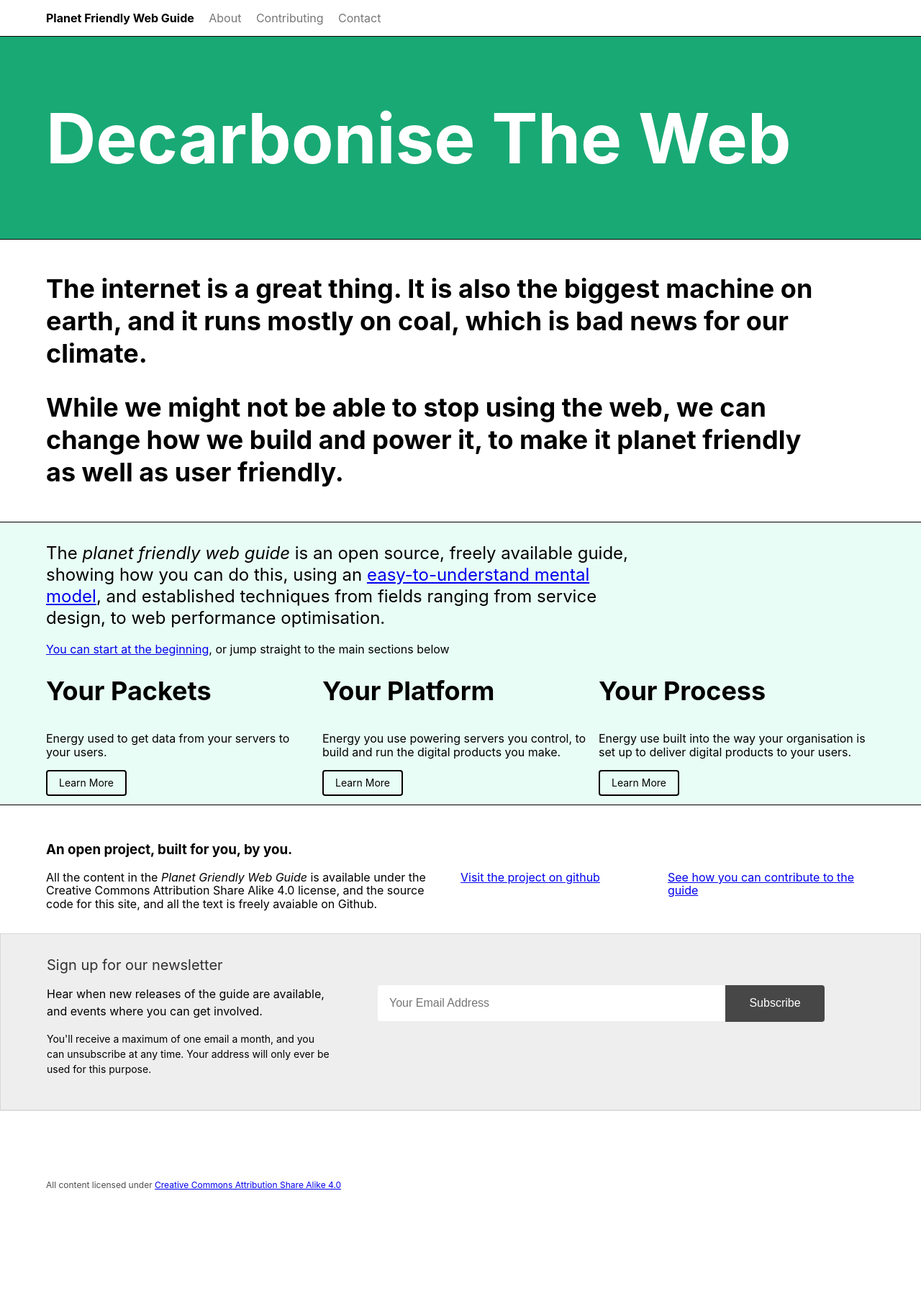
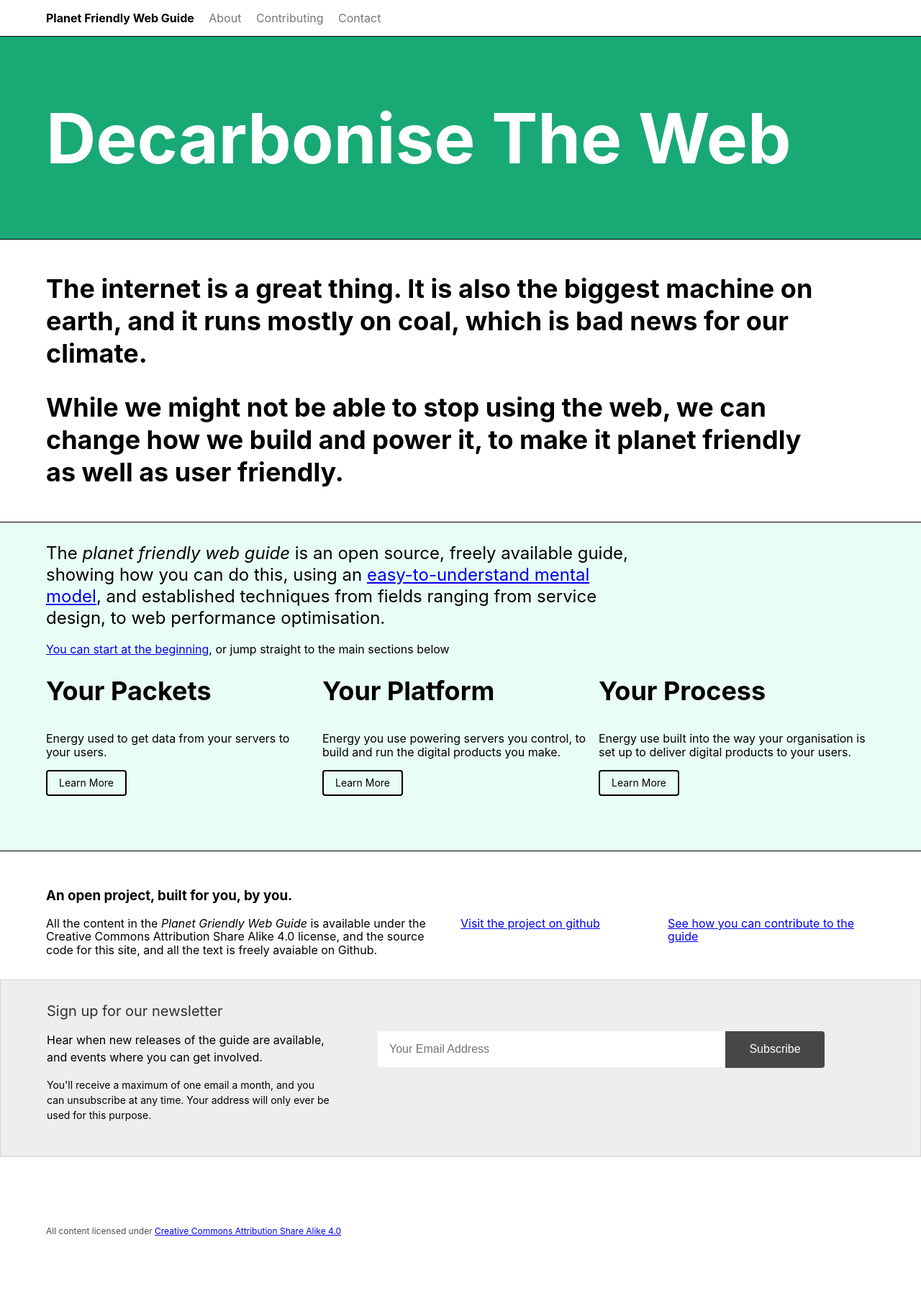
Before and after one commit to productscience/planet-friendly-web, a Jekyll site: the page built from index.html, in a window 1280 px wide. Shown: the whole page at 72% size. Built offline with Jekyll 4.4.1, drawn with Linux system fonts in a browser that asks for light colours; before the commit the page ends 1730 px from its top, so only the background shows below that.

Commit message:
Cosmetic spacing thing

```diff
--- a/_layouts/home.html
+++ b/_layouts/home.html
@@ -31,7 +31,7 @@
 
   <section class="pv1 pl5 pr5 cf bg-washed-green">
 
-    <section class="fl pr2 w-100 w-third-ns ">
+    <section class="fl pr2 w-100 w-third-ns pb5">
       <h3 class="f2 measure mt0">Your Packets</h3>
       <p class="min-h2">Energy used to get data from your servers to your users.</p>
       <a class="f6 link dim br2 ba bw1 ph3 pv2 mb2 dib black" href="{% link packets.md %}">Learn More</a>
```
